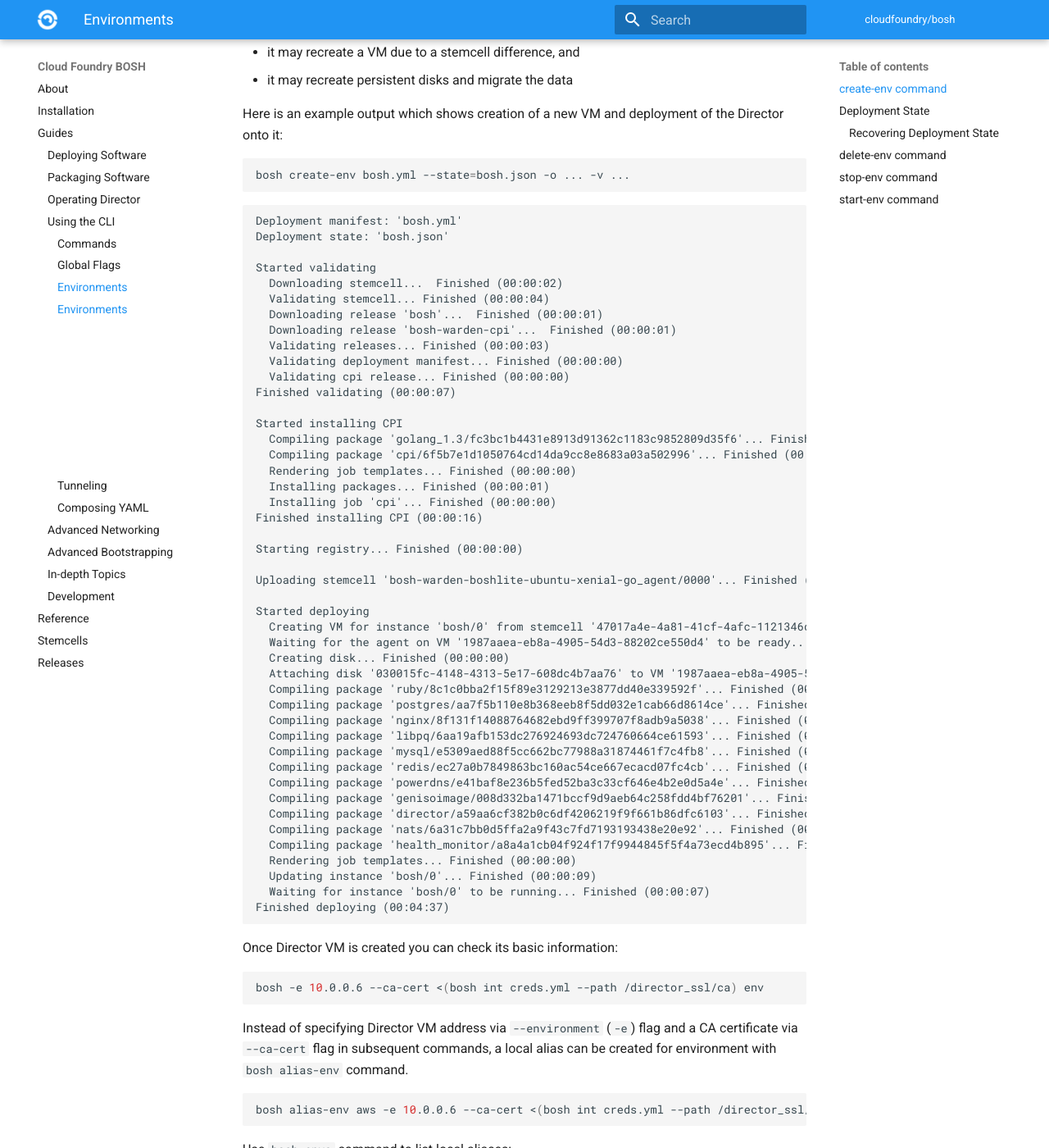
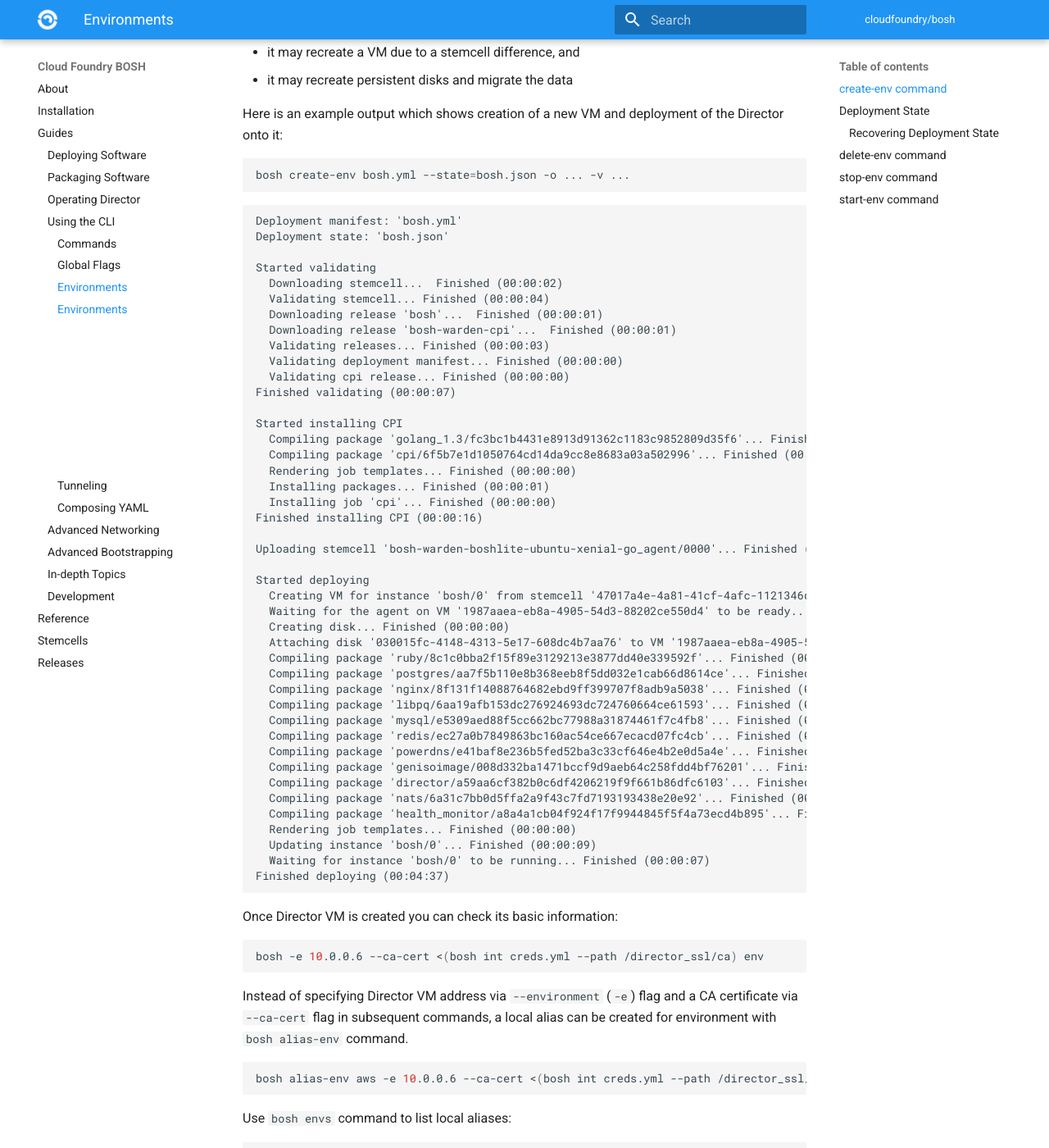
Before and after one commit to cloudfoundry/docs-bosh, an MkDocs documentation site: the page built from content/cli-envs.md, in a window 1280 px wide and 1400 px high, scrolled down 464 px. Shown: the whole window at 82% size. Built offline with MkDocs 1.6.1 and Material for MkDocs 9.7.7, drawn with Linux system fonts in a browser that asks for light colours; old or Windows-style settings are respelled for this version of MkDocs; some of the changed text lies outside the part shown.

Commit message:
remove registry from log output

```diff
--- a/content/cli-envs.md
+++ b/content/cli-envs.md
@@ -37,8 +37,6 @@ Started installing CPI
   Installing packages... Finished (00:00:01)
   Installing job 'cpi'... Finished (00:00:00)
 Finished installing CPI (00:00:16)
-
-Starting registry... Finished (00:00:00)
 
 Uploading stemcell 'bosh-warden-boshlite-ubuntu-xenial-go_agent/0000'... Finished (00:00:14)
 
@@ -164,8 +162,6 @@ Started installing CPI
   Installing job 'cpi'... Finished (00:00:00)
 Finished installing CPI (00:00:16)
 
-Starting registry... Finished (00:00:00)
-
 Started deleting deployment
   Waiting for the agent on VM 'eadd5540-2816-41c1-5ca3-672818e4f829'... Finished (00:00:00)
   Stopping jobs on instance 'unknown/0'... Finished (00:00:01)
```
